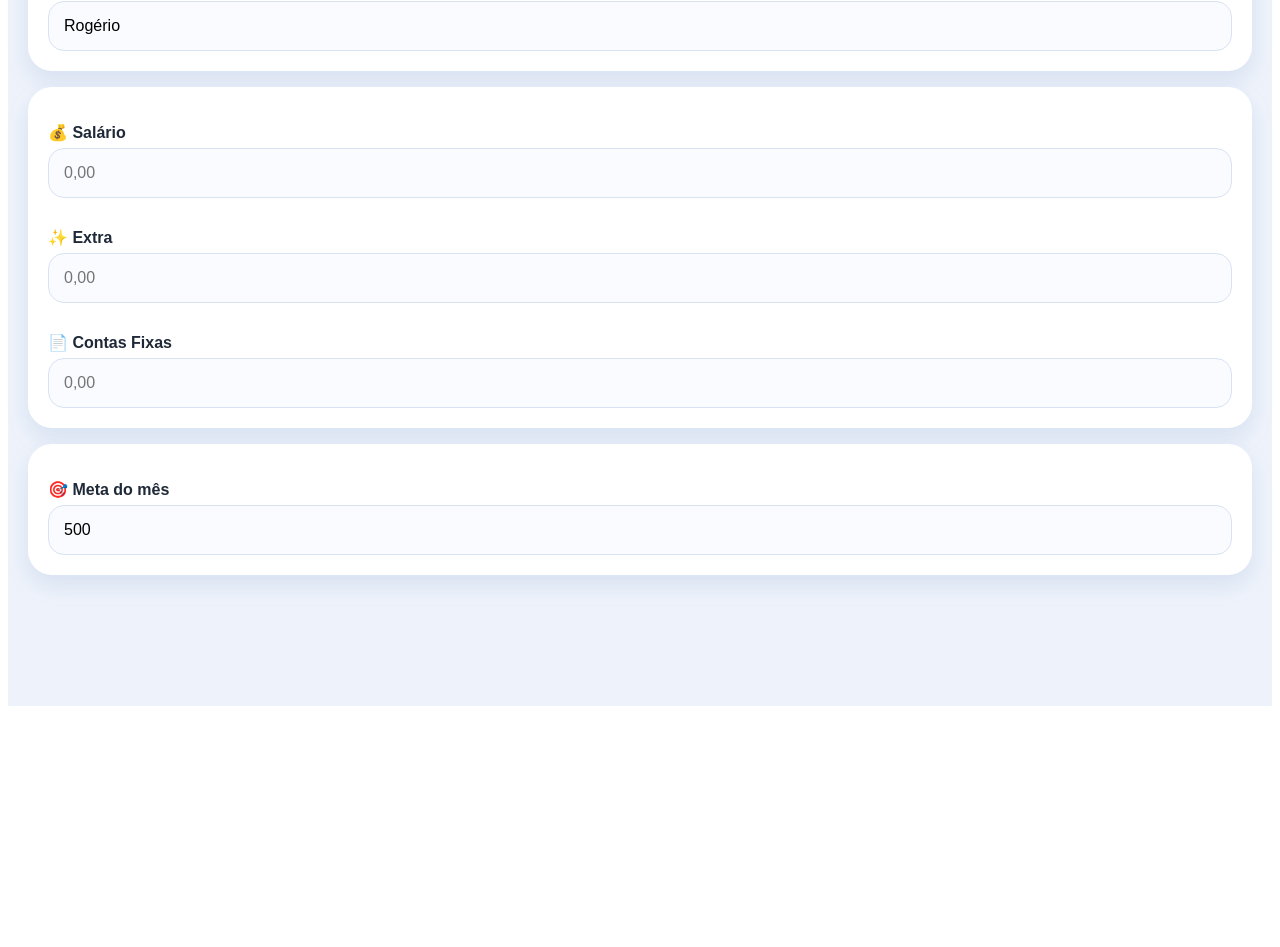
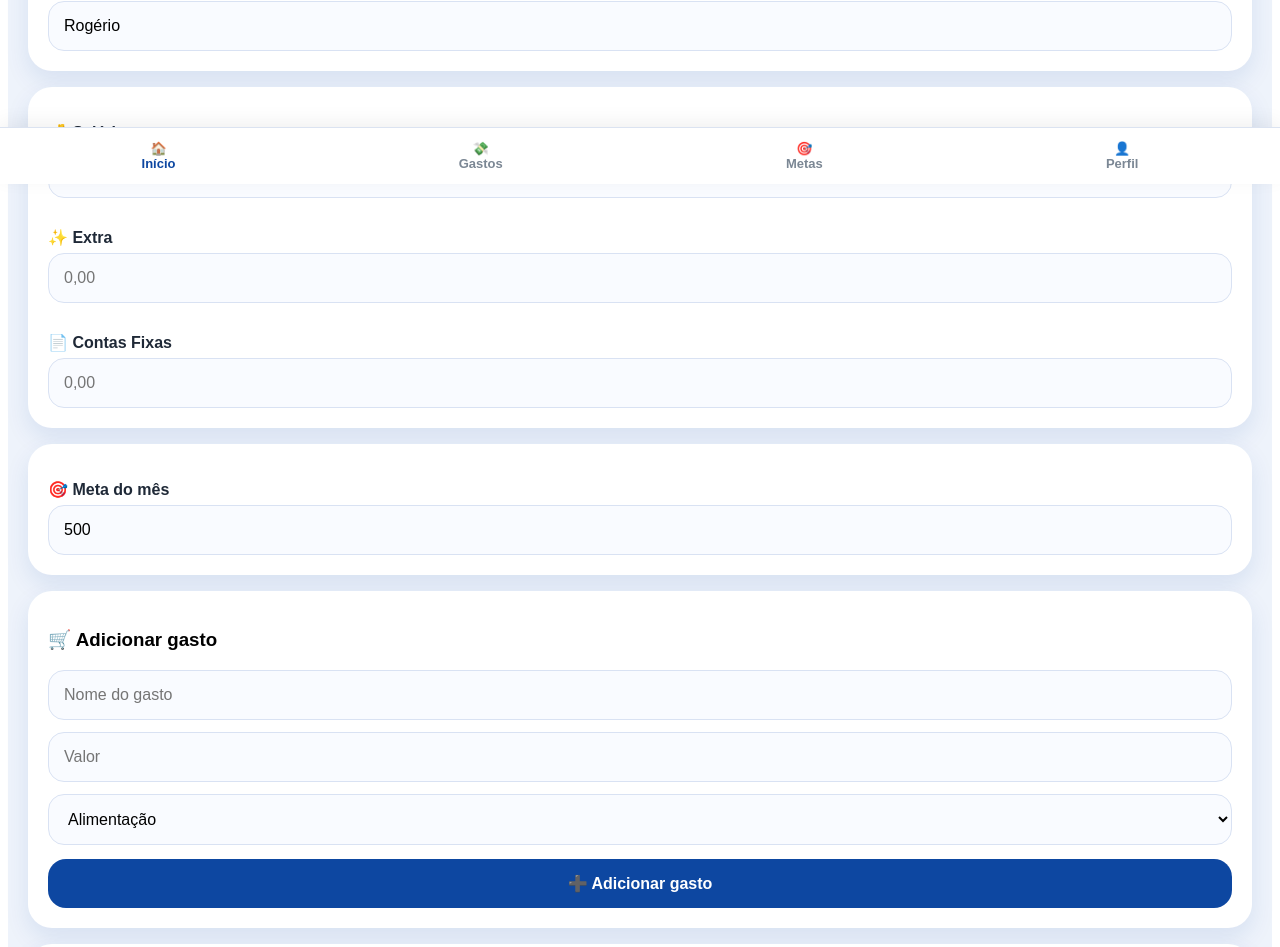
Before and after one commit to rogeriopaiva13/meu-salario-organizado, a React (Vite) app: page / in a window 1280 px wide. Shown: the part 616-1563 px from the top of the page. Before the commit the page ends 1330 px from the top, so only its background shows below. Built offline with nearby package versions, Linux system fonts and the light colour scheme.

Commit message:
Update App.jsx

```diff
--- a/src/App.jsx
+++ b/src/App.jsx
@@ -4,6 +4,7 @@ export default function App() {
   const mesAgora = () => new Date().toISOString().slice(0, 7);
 
   const [loading, setLoading] = useState(true);
+  const [tela, setTela] = useState("inicio");
   const [ocultarValores, setOcultarValores] = useState(false);
 
   const [nome, setNome] = useState(
@@ -33,10 +34,6 @@ export default function App() {
 
   const [gastos, setGastos] = useState(
     JSON.parse(localStorage.getItem("gastos")) || []
-  );
-
-  const [historico, setHistorico] = useState(
-    JSON.parse(localStorage.getItem("historico")) || []
   );
 
   const categorias = {
@@ -92,105 +89,6 @@ export default function App() {
   }, []);
 
   useEffect(() => {
-    const mesSalvo =
-      localStorage.getItem("mesReferencia");
-
-    const mesAtual = mesAgora();
-
-    if (!mesSalvo) {
-      localStorage.setItem(
-        "mesReferencia",
-        mesAtual
-      );
-
-      return;
-    }
-
-    if (mesSalvo !== mesAtual) {
-      const salarioAntigo = Number(
-        localStorage.getItem("salario") || 0
-      );
-
-      const extraAntigo = Number(
-        localStorage.getItem("extra") || 0
-      );
-
-      const contasAntigas = Number(
-        localStorage.getItem("contas") || 0
-      );
-
-      const gastosAntigos =
-        JSON.parse(
-          localStorage.getItem("gastos")
-        ) || [];
-
-      const receitasAntigas =
-        salarioAntigo + extraAntigo;
-
-      const totalGastosAntigos =
-        gastosAntigos.reduce(
-          (acc, item) =>
-            acc + Number(item.valor || 0),
-          0
-        );
-
-      const saidasAntigas =
-        contasAntigas + totalGastosAntigos;
-
-      const saldoAntigo =
-        receitasAntigas - saidasAntigas;
-
-      if (
-        receitasAntigas > 0 ||
-        saidasAntigas > 0
-      ) {
-        const novoRegistro = {
-          mes: mesSalvo,
-          receitas: receitasAntigas,
-          saidas: saidasAntigas,
-          saldo: saldoAntigo,
-        };
-
-        const historicoAtual =
-          JSON.parse(
-            localStorage.getItem("historico")
-          ) || [];
-
-        const atualizado = [
-          novoRegistro,
-          ...historicoAtual,
-        ];
-
-        localStorage.setItem(
-          "historico",
-          JSON.stringify(atualizado)
-        );
-
-        setHistorico(atualizado);
-      }
-
-      localStorage.setItem("salario", "");
-      localStorage.setItem("extra", "");
-      localStorage.setItem("contas", "");
-
-      localStorage.setItem(
-        "gastos",
-        JSON.stringify([])
-      );
-
-      localStorage.setItem(
-        "mesReferencia",
-        mesAtual
-      );
-
-      setSalario("");
-      setExtra("");
-      setContas("");
-      setGastos([]);
-    }
-  }, []);
-
-  useEffect(() => {
     localStorage.setItem("nome", nome);
   }, [nome]);
 
@@ -216,13 +114,6 @@ export default function App() {
       JSON.stringify(gastos)
     );
   }, [gastos]);
-
-  useEffect(() => {
-    localStorage.setItem(
-      "historico",
-      JSON.stringify(historico)
-    );
-  }, [historico]);
 
   const moeda = (valor) => {
     if (ocultarValores) {
@@ -288,55 +179,6 @@ export default function App() {
     );
   }
 
-  function compartilharProgresso() {
-    const percentualMeta =
-      Number(meta) > 0
-        ? Math.min(
-            (saldo / Number(meta)) * 100,
-            100
-          )
-        : 0;
-
-    const mensagem = `🎯 Meu progresso no Meu Salário Organizado
-
-${status}
-
-🏆 Meta do mês:
-${percentualMeta.toFixed(0)}% concluída
-
-🚀 Organize hoje, realize amanhã.
-
-https://meu-salario-organizado.vercel.app/`;
-
-    if (navigator.share) {
-      navigator.share({
-        title: "Meu Salário Organizado",
-        text: mensagem,
-      });
-    } else {
-      navigator.clipboard.writeText(
-        mensagem
-      );
-
-      alert(
-        "Mensagem copiada para compartilhar!"
-      );
-    }
-  }
-
-  function limparMes() {
-    const confirmar = window.confirm(
-      "Tem certeza que deseja apagar os dados do mês?"
-    );
-
-    if (!confirmar) return;
-
-    setSalario("");
-    setExtra("");
-    setContas("");
-    setGastos([]);
-  }
-
   const inputStyle = {
     width: "100%",
     padding: "15px",
@@ -399,7 +241,7 @@ https://meu-salario-organizado.vercel.app/`;
       style={{
         background: "#eef3fb",
         minHeight: "100vh",
-        paddingBottom: "95px",
+        paddingBottom: "120px",
         fontFamily: "Arial",
       }}
     >
@@ -559,6 +401,217 @@ https://meu-salario-organizado.vercel.app/`;
             placeholder="500"
           />
         </div>
+
+        <div style={card}>
+          <h3>🛒 Adicionar gasto</h3>
+
+          <input
+            style={inputStyle}
+            value={nomeGasto}
+            onChange={(e) =>
+              setNomeGasto(e.target.value)
+            }
+            placeholder="Nome do gasto"
+          />
+
+          <div style={{ height: "12px" }} />
+
+          <input
+            style={inputStyle}
+            type="number"
+            inputMode="decimal"
+            value={valorGasto}
+            onChange={(e) =>
+              setValorGasto(e.target.value)
+            }
+            placeholder="Valor"
+          />
+
+          <div style={{ height: "12px" }} />
+
+          <select
+            style={inputStyle}
+            value={categoriaGasto}
+            onChange={(e) =>
+              setCategoriaGasto(e.target.value)
+            }
+          >
+            {Object.keys(categorias).map(
+              (cat) => (
+                <option key={cat}>
+                  {cat}
+                </option>
+              )
+            )}
+          </select>
+
+          <div style={{ height: "14px" }} />
+
+          <button
+            onClick={adicionarGasto}
+            style={{
+              width: "100%",
+              padding: "15px",
+              borderRadius: "18px",
+              border: "none",
+              background: "#0D47A1",
+              color: "white",
+              fontWeight: "bold",
+              fontSize: "16px",
+            }}
+          >
+            ➕ Adicionar gasto
+          </button>
+        </div>
+
+        <div style={card}>
+          <h3>📊 Gastos do mês</h3>
+
+          {gastos.length === 0 ? (
+            <p>Nenhum gasto cadastrado.</p>
+          ) : (
+            gastos.map((item, index) => (
+              <div
+                key={index}
+                style={{
+                  background:
+                    categorias[item.categoria]
+                      ?.cor,
+                  padding: "14px",
+                  borderRadius: "18px",
+                  marginBottom: "10px",
+                }}
+              >
+                <div
+                  style={{
+                    display: "flex",
+                    justifyContent:
+                      "space-between",
+                    alignItems: "center",
+                  }}
+                >
+                  <div>
+                    <strong>
+                      {
+                        categorias[item.categoria]
+                          ?.icone
+                      }{" "}
+                      {item.nome}
+                    </strong>
+
+                    <p>
+                      {moeda(item.valor)}
+                    </p>
+                  </div>
+
+                  <button
+                    onClick={() =>
+                      removerGasto(index)
+                    }
+                    style={{
+                      border: "none",
+                      background:
+                        "transparent",
+                      fontSize: "20px",
+                    }}
+                  >
+                    ❌
+                  </button>
+                </div>
+              </div>
+            ))
+          )}
+        </div>
+      </div>
+
+      <div
+        style={{
+          position: "fixed",
+          bottom: 0,
+          left: 0,
+          right: 0,
+          background: "white",
+          display: "flex",
+          justifyContent: "space-around",
+          alignItems: "center",
+          padding: "12px 0",
+          borderTop: "1px solid #dbe3f1",
+          boxShadow:
+            "0 -5px 20px rgba(0,0,0,0.06)",
+          zIndex: 999,
+        }}
+      >
+        <button
+          onClick={() => setTela("inicio")}
+          style={{
+            background: "transparent",
+            border: "none",
+            color:
+              tela === "inicio"
+                ? "#0D47A1"
+                : "#7b8794",
+            fontWeight: "bold",
+            fontSize: "13px",
+          }}
+        >
+          🏠
+          <br />
+          Início
+        </button>
+
+        <button
+          onClick={() => setTela("gastos")}
+          style={{
+            background: "transparent",
+            border: "none",
+            color:
+              tela === "gastos"
+                ? "#0D47A1"
+                : "#7b8794",
+            fontWeight: "bold",
+            fontSize: "13px",
+          }}
+        >
+          💸
+          <br />
+          Gastos
+        </button>
+
+        <button
+          onClick={() => setTela("metas")}
+          style={{
+            background: "transparent",
+            border: "none",
+            color:
+              tela === "metas"
+                ? "#0D47A1"
+                : "#7b8794",
+            fontWeight: "bold",
+            fontSize: "13px",
+          }}
+        >
+          🎯
+          <br />
+          Metas
+        </button>
+
+        <button
+          onClick={() => setTela("perfil")}
+          style={{
+            background: "transparent",
+            border: "none",
+            color:
+              tela === "perfil"
+                ? "#0D47A1"
+                : "#7b8794",
+            fontWeight: "bold",
+            fontSize: "13px",
+          }}
+        >
+          👤
+          <br />
+          Perfil
+        </button>
       </div>
     </div>
   );
```
